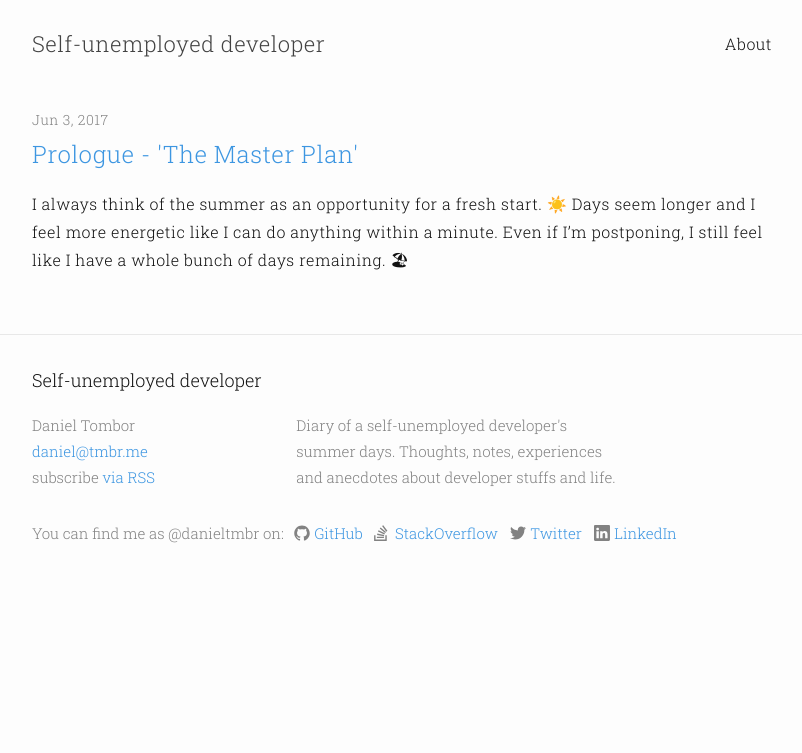
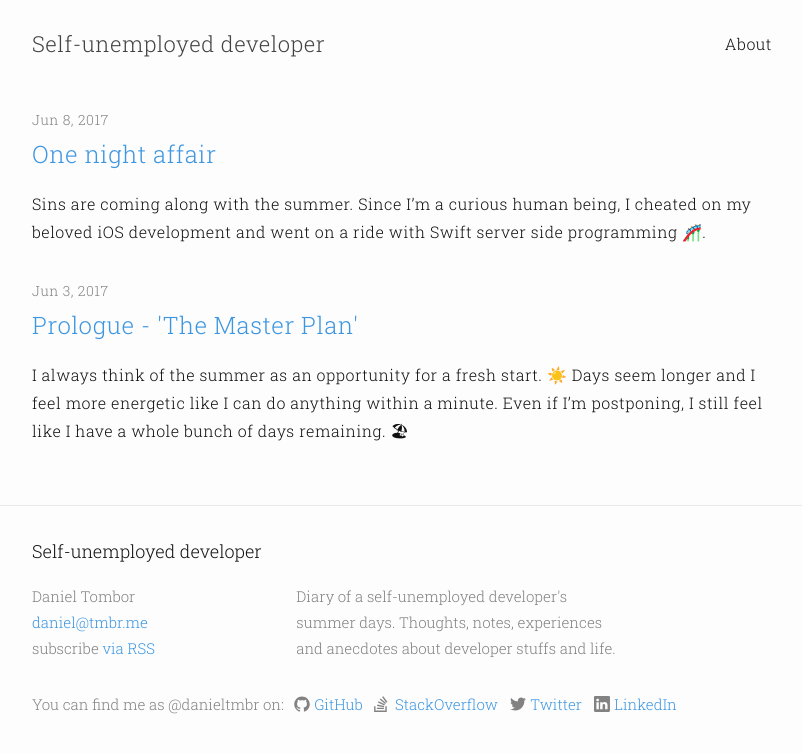
Before and after one commit to danieltmbr/danieltmbr.github.io, a Jekyll site: the page built from index.html, in a window 1280 px wide. Shown: the top 753 px of the page, without its empty margins (238-1040 px from the left). Built offline with Jekyll 4.4.1, drawn with Linux system fonts in a browser that asks for light colours; the list of posts is cut into pages by our own code; part of the change alters nothing that is shown.

Commit message:
- Swift server side post - Updated code highlight css

````diff
--- /dev/null
+++ b/_posts/2017-06-11-affair.md
@@ -0,0 +1,87 @@
+---
+layout: post
+title: "One night affair"
+date: 2017-06-08 7:55:00 +0200
+categories: swift
+tag: swift dev backend apple perfect
+---
+Sins are coming along with the summer. Since I'm a curious human being, I cheated on my beloved iOS development and went on a ride with Swift server side programming 🎢.
+
+As you may have read in the [prologue]({% post_url 2017-06-03-Prologue %}), I have strong intent to learn server side development.
+Whit this knowledge in my pocket, I could hopefully work with server side developers more fluently and could design better apps together.
+It's always good to get know the other's point of view 👀 but no, I don't want to live in the shadow on the long run.
+
+![darkside][darkside]
+
+And I defenetly don't want to be a guy who develops something that the users don't interact with directly. So when your friends ask:
+<blockquote>
+– "Ohh, it's a really cool app! What was your role in it?" <br/>–
+"Errr, no you can't see that part, I developed its soul! 👻" <br/>–
+"Yeah, sure.😏"
+</blockquote>
+
+#### "Trying" [Kitura][kitura]
+
+Hoping I could rapidly learn the basics and see best practices, I participated in a 'Server side with Swift' workshop recently.
+But it came to light really fast that it was going to be more of a product promotion than an actual workshop 🤷‍♂️.
+The event was organized by IBM Hungary so they showed us how to setup an account on their Bluemix cloud service.
+We were clicking in the browser hours long, setting up a hosting environment with database, creating a repo containing both server and mobile application projects, and waiting to the Bluemix site to load pages in between 20 and 45 seconds ⏳.
+We only ~~developed~~ copied about 20 lines code to create a so called API which handles only one GET request with no routing ⬇️.
+The whole event was very unprofessional, like they hadn't even tested it before. For example we were told to install MySQL, which we didn't use at all 🤦.
+Unfortunatelly I can't say anything about Kitura and Swift backend programming, but it was such a bad experience with IBM, that I'm not going to use any of their product for a very long time 🙅‍♂️.
+
+#### Experiences with [Perfect][perfect]
+
+Since most of the [benchmarks][swift-banchmark] reveals that Perfect is a perfect👌 web server framework, I decided to try it out.
+After the 'workshop', it was a great experience to download an [example project][routing-example], which just works and includes even API versioning, routing, etc .
+
+But strange things started to happen when I was exploring an [user authentication example][auth-example].
+I called the `/api/v1/register` endpoint with a raw JSON body `{ username: "danieltmbr", password: "Pass123!" }` and the response was an error: *"Missing username or password"*.
+Prepare for a debug session 🐛.
+1. **Strange thing numero uno:**
+    ```swift
+/// The parsed and decoded query/search arguments.
+var queryParams: [(String, String)] { get }
+
+    /// Any parsed and decoded POST body parameters.
+var postParams: [(String, String)] { get }
+
+    /// Returns all GET or POST parameters.
+public func params() -> [(String, String)] {
+    let a = self.queryParams + self.postParams
+    return a
+}
+    ```
+In case you missed it: `[(String, String)]`. Why❓❓❓ A tuple array instead of a dictionary.
+Why is it better to iterate through a tuple array than finding a value by key in O(1) step? Yes, they do that.
+It's just icing on the cake that every parameter is handled as string 🍰.
+And I'm not even mad about the well named variable, called "a".
+
+2. **Strange parameter parsing:**
+![Post params in a tupple][params]
+The whole json become the 'key' string of the first tuple of the params array. With no 'value' 😒.
+
+3. **It was probably my bad:**<br/>
+It appeared that I wasn't thorough enough, since the readme contains the following information:
+    <blockquote>
+Included JSON Routes
+POST /api/v1/register (with username & password form elements)
+    </blockquote>
+So I had to change the `ContentType` to `x-www-form-urlencoded`. OK, it contains keys and values, but not exaclty JSON.
+
+Anyway, that was the point where I thought, maybe it was not that 'Perfect' at all.
+I'm defenetly not giving up on Swift backend programming, but I put it on hold for a while.
+
+Now I'm heading to the competition's solution: Google's [Golang][golang]🤞.
+
+<!--Images-->
+[darkside]: /assets/img/memes/darkside.jpg
+[params]: /assets/img/posts/perfect-post-params.png
+
+<!--Links-->
+[swift-banchmark]:https://medium.com/@rymcol/linux-ubuntu-benchmarks-for-server-side-swift-vs-node-js-db52b9f8270b
+[kitura]:http://www.kitura.io
+[perfect]:http://perfect.org
+[routing-example]:https://github.com/PerfectExamples/Perfect-URLRouting
+[auth-example]:https://github.com/PerfectExamples/Perfect-Turnstile-PostgreSQL-Demo
+[golang]:https://golang.org
--- a/_sass/_post.scss
+++ b/_sass/_post.scss
@@ -45,7 +45,8 @@
   p img {
     display: block;
     margin: 0 auto;
-    border-radius: 3px;
+    border-radius: 4px;
+    border: 1px solid $code-border-color;
   }
 
   .sidenote {
--- a/_sass/minima/_syntax-highlighting.scss
+++ b/_sass/minima/_syntax-highlighting.scss
@@ -8,7 +8,8 @@
   @extend %vertical-rhythm;
 
   .highlighter-rouge & {
-    background: #eef;
+    background: $code-background-color;
+    box-shadow: 0 0 4px $code-shadow-color;
   }
 
   .c     { color: #998; font-style: italic } // Comment
````
Also changed, not shown: assets/img/memes/darkside.jpg (added), assets/img/posts/perfect-post-params.png (added).
